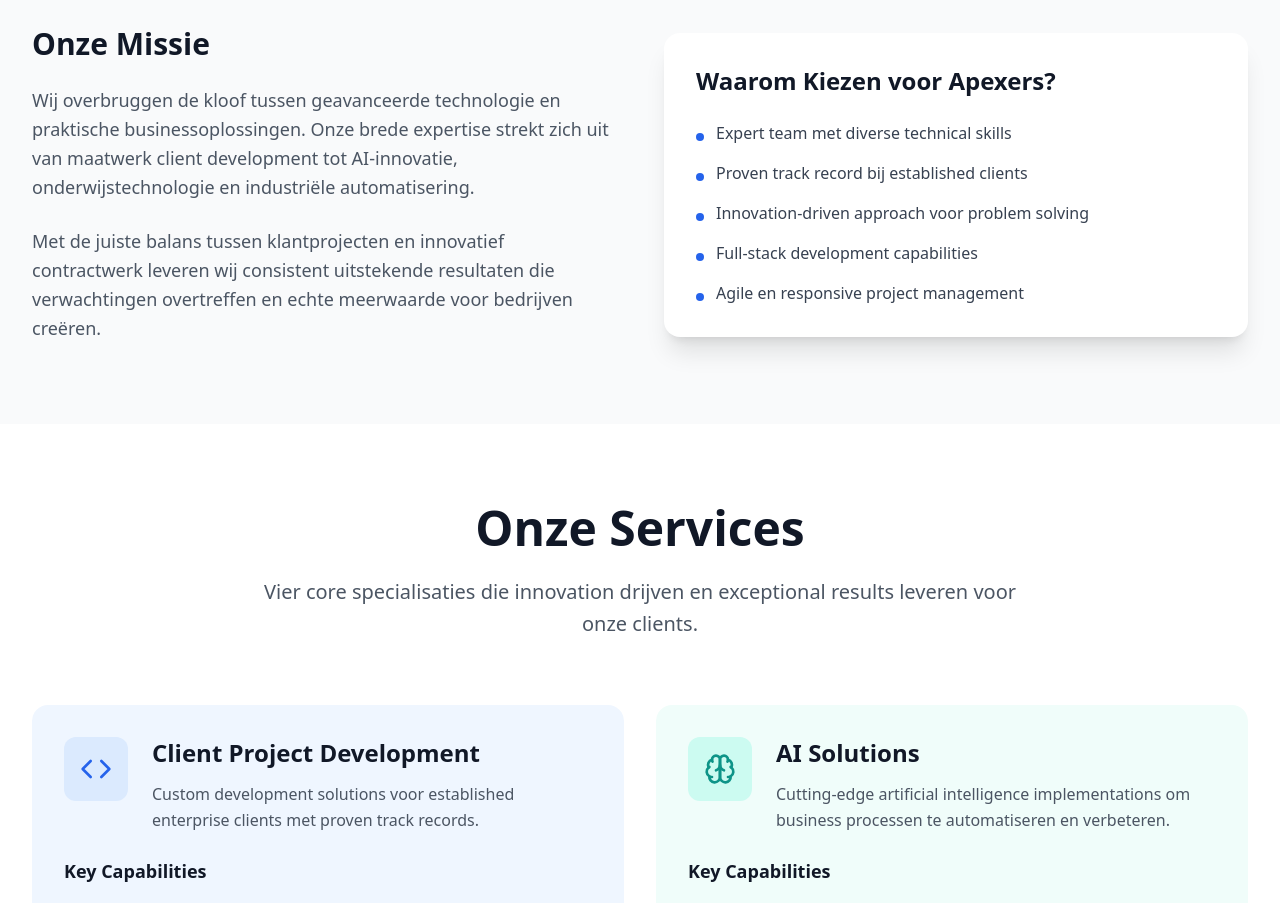
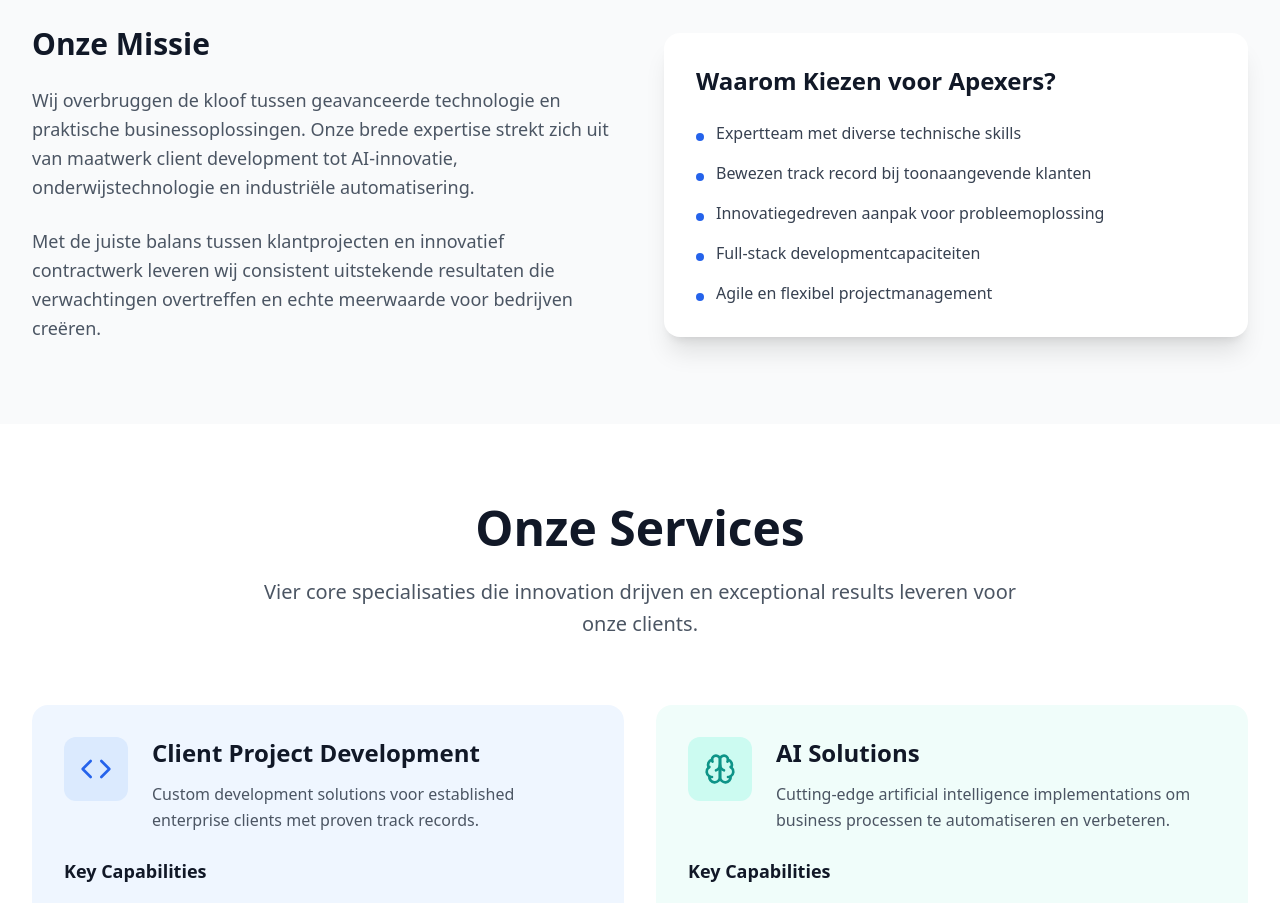
Before and after one commit to Feebster/www.Apexers, a React (Vite) app: page / in a window 1280 px wide. Shown: the part 1320-2223 px from the top of the page. Built offline with nearby package versions, Linux system fonts and the light colour scheme; no server answers.

Commit message:
Updated About.tsx

```diff
--- a/src/components/About.tsx
+++ b/src/components/About.tsx
@@ -53,11 +53,11 @@
             <h4 className="text-2xl font-bold text-gray-900 mb-6">Waarom Kiezen voor Apexers?</h4>
             <ul className="space-y-4">
               {[
-                'Expert team met diverse technical skills',
-                'Proven track record bij established clients',
-                'Innovation-driven approach voor problem solving',
-                'Full-stack development capabilities',
-                'Agile en responsive project management'
+                'Expertteam met diverse technische skills',
+                'Bewezen track record bij toonaangevende klanten',
+                'Innovatiegedreven aanpak voor probleemoplossing',
+                'Full-stack developmentcapaciteiten',
+                'Agile en flexibel projectmanagement'
               ].map((item, index) => (
                 <li key={index} className="flex items-start gap-3">
                   <div className="w-2 h-2 bg-blue-600 rounded-full mt-3 flex-shrink-0"></div>
```
